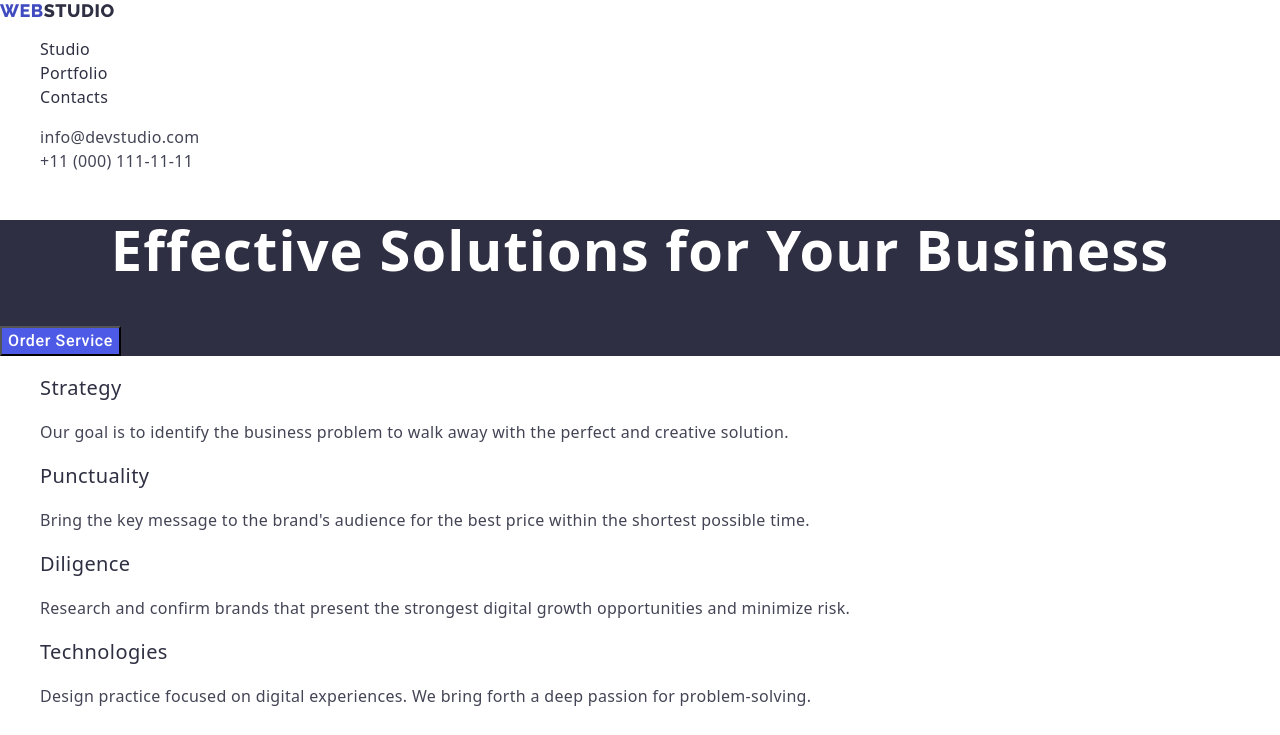
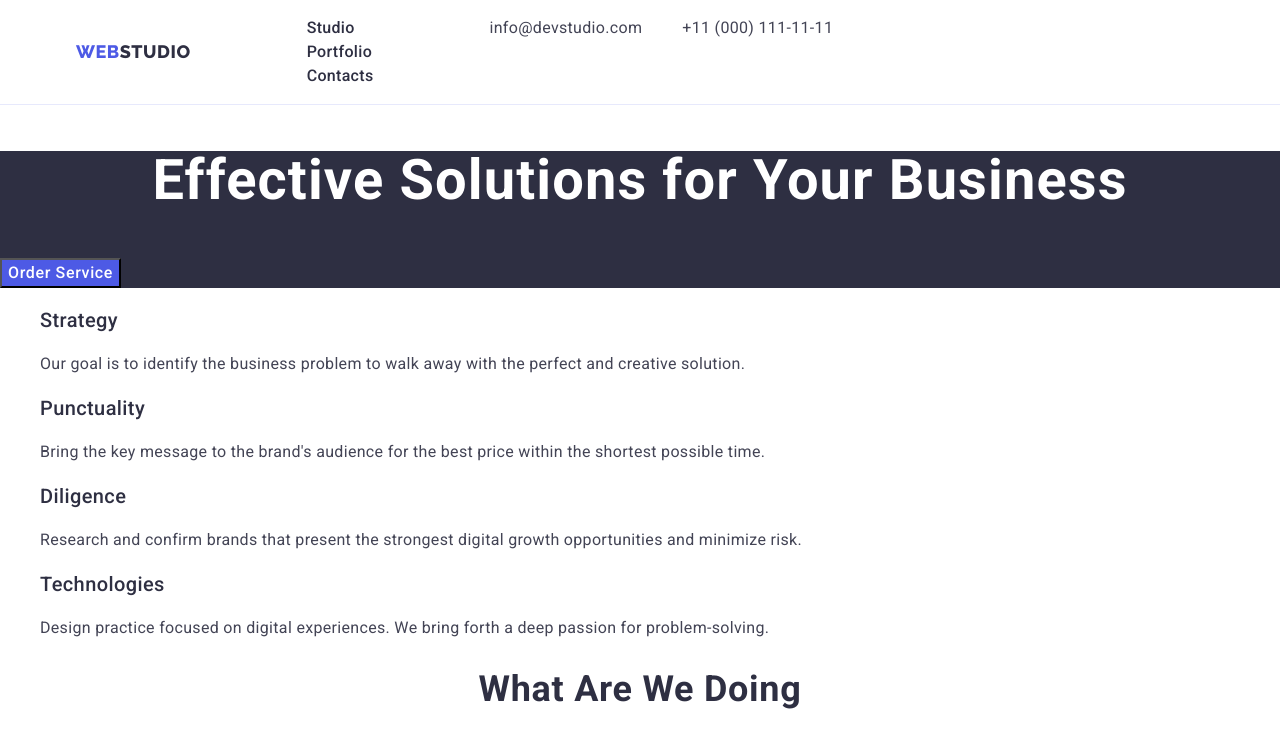
Before and after one commit to MaagiciAN/goit-markup-hw-03, a plain HTML site: page index.html in a window 1280 px wide. Shown: the top 735 px of the page. Drawn offline with nearby package versions, Linux system fonts and the light colour scheme.

Commit message:
update header

```diff
--- a/css/styless.css
+++ b/css/styless.css
@@ -29,6 +29,7 @@ body {
     letter-spacing: 0.03em;
     text-transform: uppercase;
     color: var(--logo-first-color);
+    margin-right: 76px;
 }
 .link {
     text-decoration: none;
@@ -43,6 +44,7 @@ body {
     line-height: 1.5;
     letter-spacing: 0.02em;
     color: var(--logo-second-color);
+    padding: 24px 0;
 }
 .link:hover,
 .link:focus {
@@ -188,3 +190,30 @@ body {
     color: var(--button-collor);
     background-color: var(--button-background-color);
 }
+.header-section {
+    border-bottom: 1px solid #e7e9fc;
+}
+.header-container {
+    display: flex;
+}
+.container {
+    width: 1158px;
+    margin: 0 auto;
+    padding-left: 15px;
+    padding-right: 15px;
+}
+.nav-container {
+    display: flex;
+    align-items: center;
+}
+.menu-container {
+    margin-right: 76px;
+    gap: 40px;
+}
+.address-container {
+    display: flex;
+    gap: 40px;
+}
+img {
+    display: block;
+}
--- a/index.html
+++ b/index.html
@@ -6,22 +6,23 @@
     <meta http-equiv="X-UA-Compatible" content="IE=edge">
     <meta name="viewport" content="width=device-width, initial-scale=1.0">
     <title>Main Page</title>
+    <link href="
+        https://cdn.jsdelivr.net/npm/modern-normalize@2.0.0/modern-normalize.min.css
+        " rel="stylesheet">
     <link rel="stylesheet" href="./css/styless.css">
     <link rel="preconnect" href="https://fonts.googleapis.com">
     <link rel="preconnect" href="https://fonts.gstatic.com" crossorigin>
     <link href="https://fonts.googleapis.com/css2?family=Raleway:wght@800&family=Roboto:wght@400;500;700&display=swap"
         rel="stylesheet">
-    <link href="
-    https://cdn.jsdelivr.net/npm/modern-normalize@2.0.0/modern-normalize.min.css
-    " rel="stylesheet">
 </head>
 
 <body>
     <!-- header section -->
-    <header>
-        <nav>
+    <header class="header-section">
+        <div class="header-container container">
+            <nav class="nav-container">
                 <a class="header-logo link" href="index.html">Web<span class="header-second-logo">Studio</span></a>
-            <ul class="list">
+                <ul class="menu-container list">
                     <li>
                         <a class="header-bar link" href="./index.html">Studio</a>
                     </li>
@@ -34,7 +35,7 @@
                 </ul>
             </nav>
             <address class="header-address">
-            <ul class="list">
+                <ul class="address-container list">
                     <li class="link">
                         <a class="link header-address-list" href="mailto:info@devstudio.com">info@devstudio.com</a>
                     </li>
@@ -44,6 +45,7 @@
                 </ul>
 
             </address>
+        </div>
     </header>
     <!-- main section -->
     <main>
```
Also changed, not shown: portfolio.html (+3 -3 lines). Lines whose indentation alone changed are shown as unchanged.
